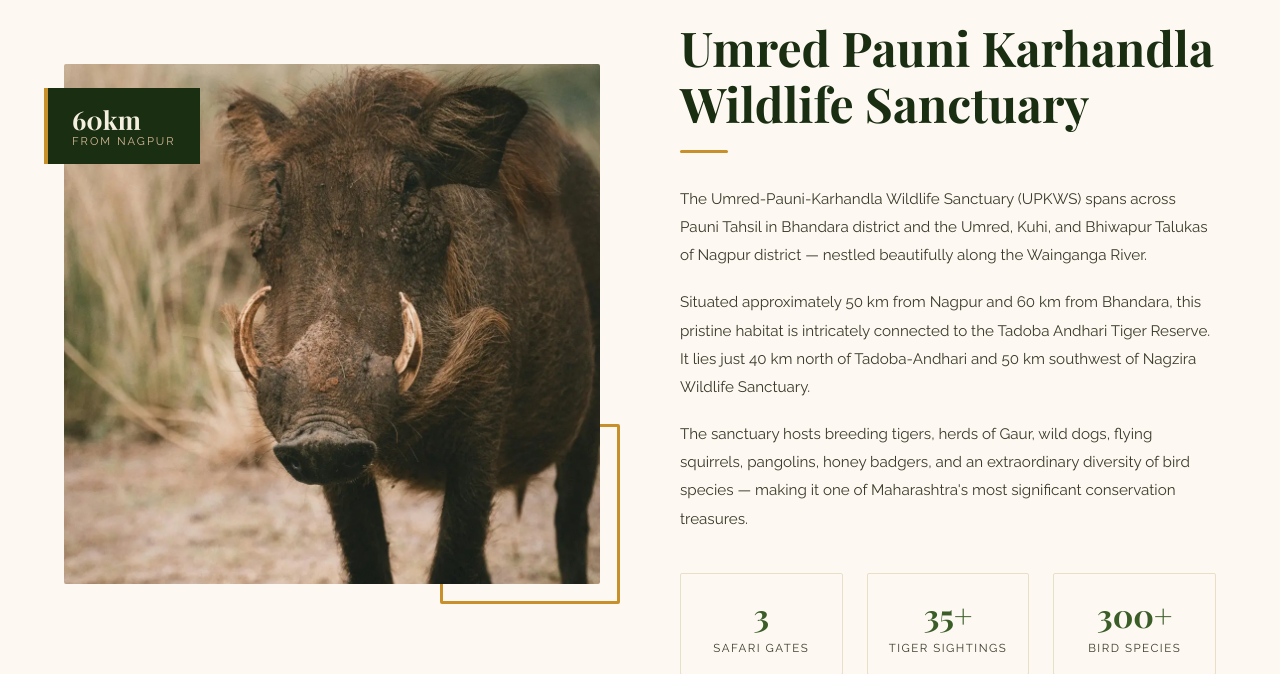
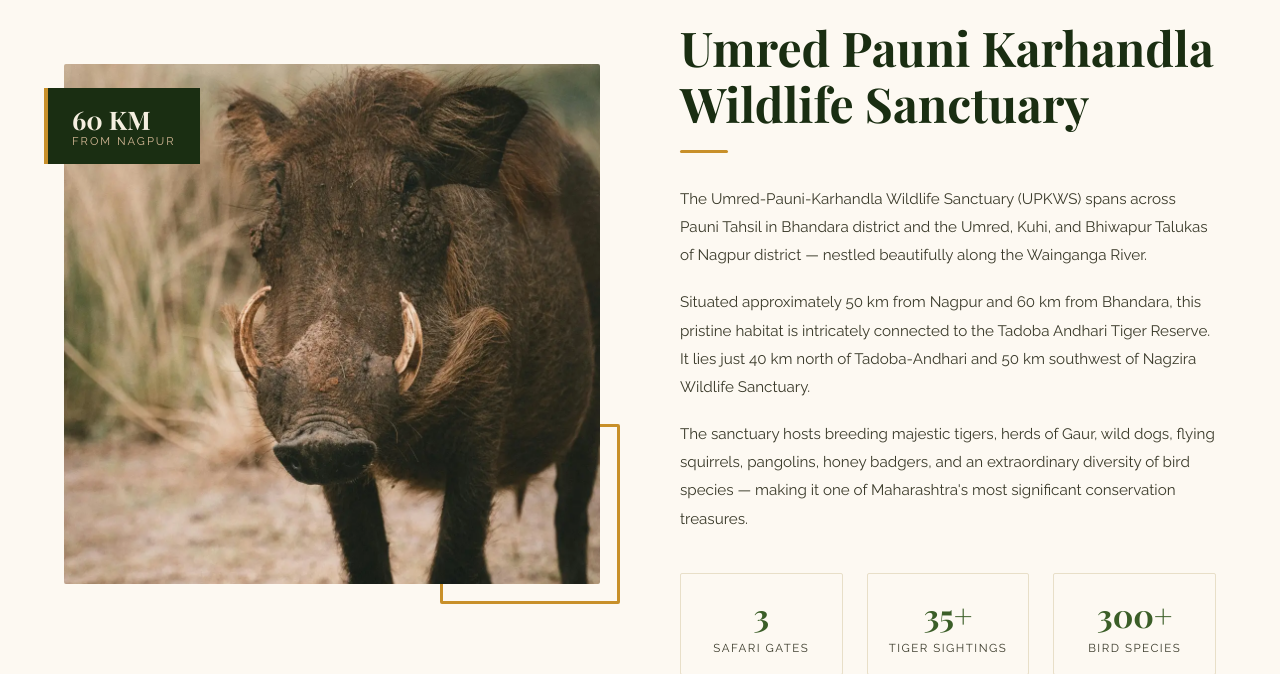
Before and after one commit to akashjdongre/upkws-app-flask, a Flask app: page / in a window 1280 px wide. Shown: the part 927-1601 px from the top of the page. Run offline with Flask 3, Linux system fonts and the light colour scheme; some libraries are stand-ins or nearby versions; some web fonts are replaced.

```diff
--- a/templates/index.html
+++ b/templates/index.html
@@ -72,7 +72,7 @@
            width="800" height="520"
            loading="lazy" decoding="async" />
       <div class="about-accent"></div>
-      <div class="about-badge">60km<span>from Nagpur</span></div>
+      <div class="about-badge">60 KM<span>from Nagpur</span></div>
     </div>
     <div class="about-text reveal-right">
       <p class="section-label">About the Sanctuary</p>
@@ -80,7 +80,7 @@
       <div class="section-divider"></div>
       <p>The Umred-Pauni-Karhandla Wildlife Sanctuary (UPKWS) spans across Pauni Tahsil in Bhandara district and the Umred, Kuhi, and Bhiwapur Talukas of Nagpur district — nestled beautifully along the Wainganga River.</p>
       <p>Situated approximately 50 km from Nagpur and 60 km from Bhandara, this pristine habitat is intricately connected to the Tadoba Andhari Tiger Reserve. It lies just 40 km north of Tadoba-Andhari and 50 km southwest of Nagzira Wildlife Sanctuary.</p>
-      <p>The sanctuary hosts breeding tigers, herds of Gaur, wild dogs, flying squirrels, pangolins, honey badgers, and an extraordinary diversity of bird species — making it one of Maharashtra's most significant conservation treasures.</p>
+      <p>The sanctuary hosts breeding majestic tigers, herds of Gaur, wild dogs, flying squirrels, pangolins, honey badgers, and an extraordinary diversity of bird species — making it one of Maharashtra's most significant conservation treasures.</p>
       <div class="about-stats stagger-children">
         <div class="stat">
           <div class="stat-num" data-target="3">0</div>
```
